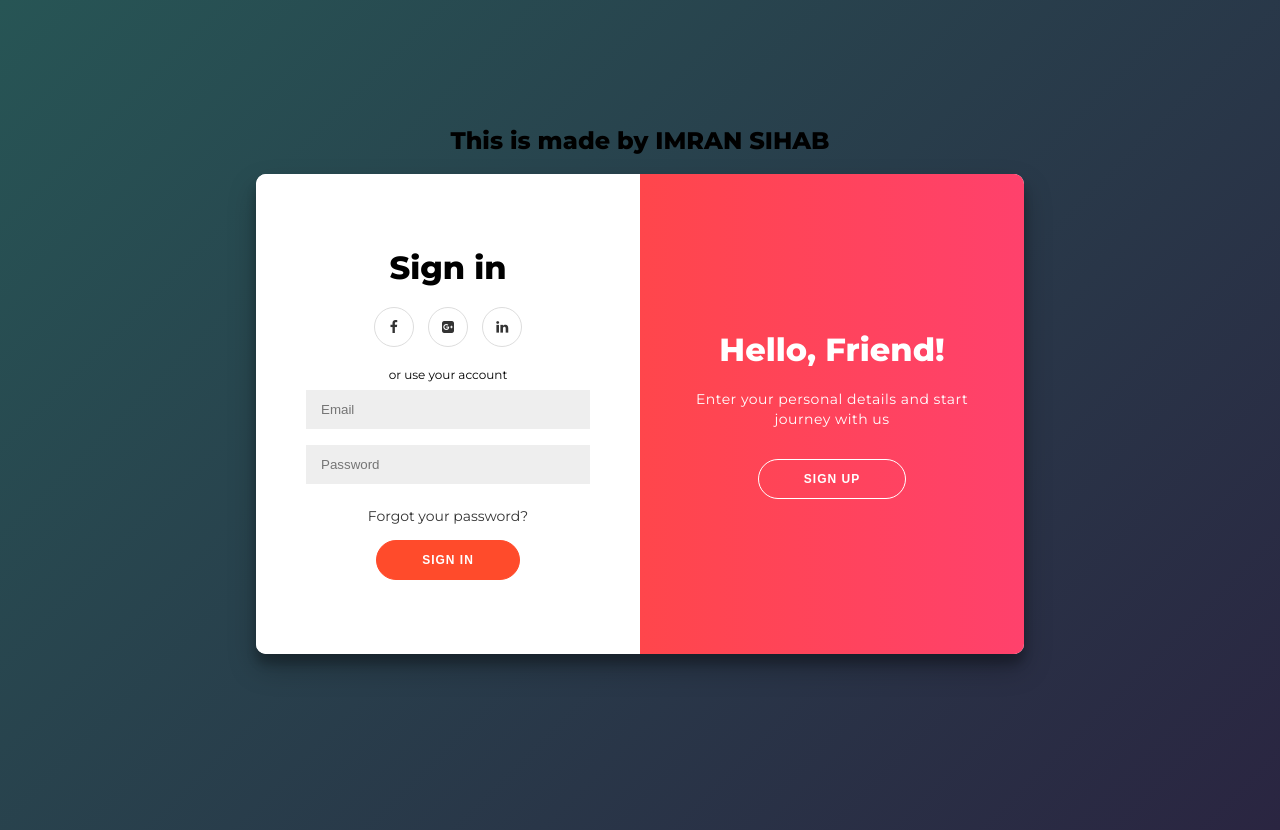
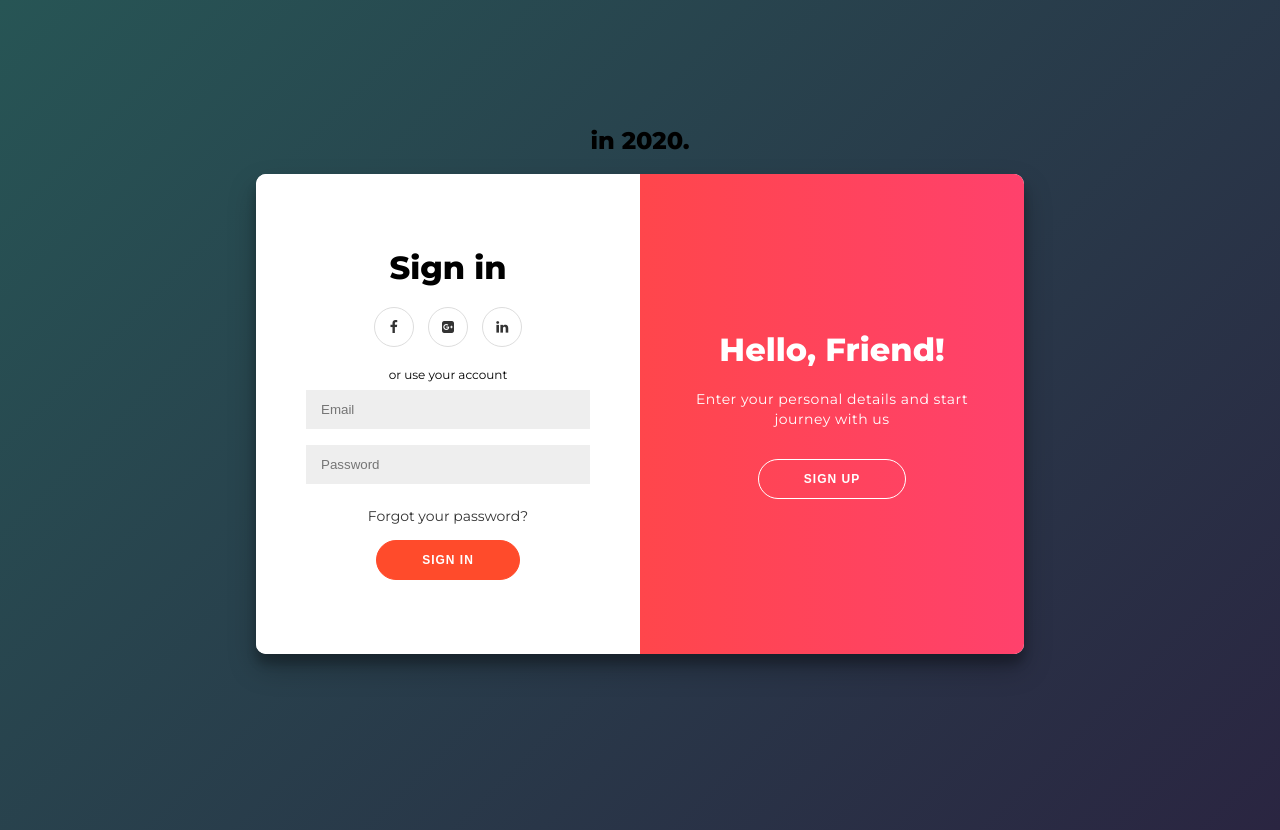
Before and after one commit to imransihab0/log_in, a plain HTML site: page index.html in a window 1280 px wide. Drawn offline with Linux system fonts and the light colour scheme.

Commit message:
Update index.html

```diff
--- a/index.html
+++ b/index.html
@@ -8,7 +8,7 @@
     <link rel='icon' href='logo/favicon.png' type='image/x-icon'/ >
 </head>
 <body>
-<h2>This is made by IMRAN SIHAB</h2>
+<h2>in 2020.</h2>
 <div class="container" id="container">
 	<div class="form-container sign-up-container">
 		<form action="#">
```
